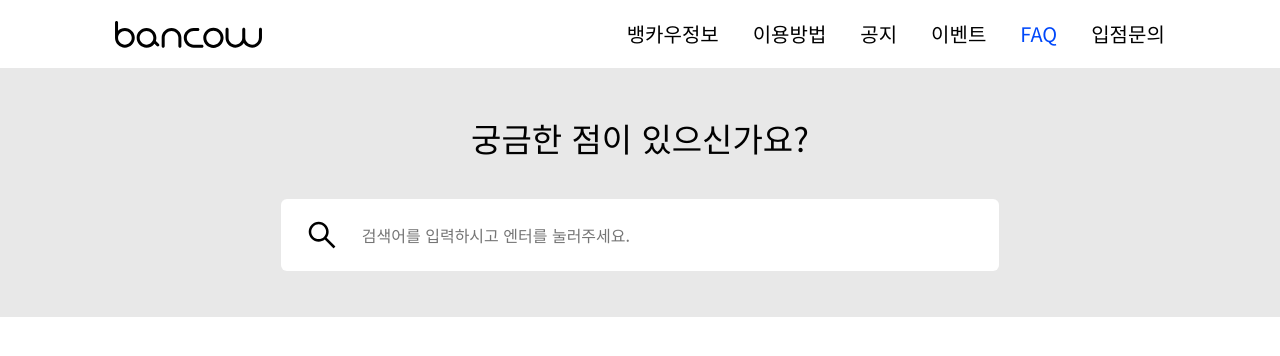
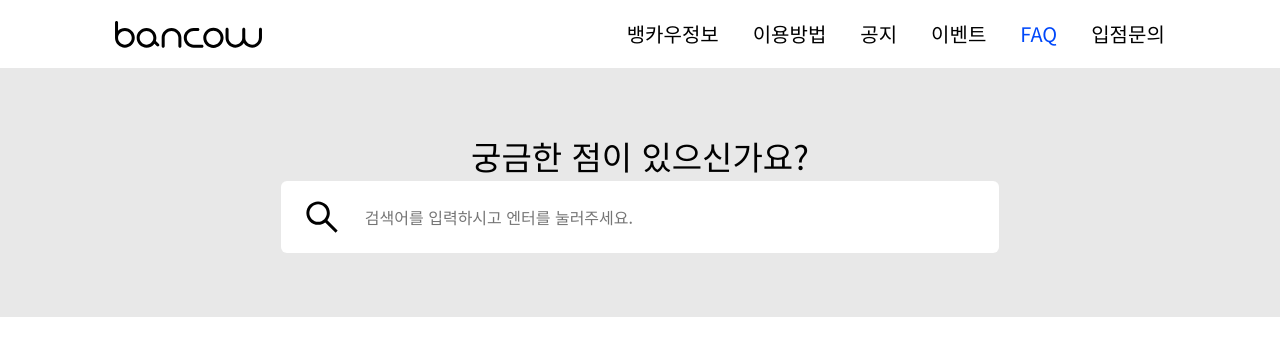
Before and after one commit to iamidlek/bancow-client, a Next.js app: page /faq in a window 1280 px wide. Shown: the top 356 px of the page. Built offline with nearby package versions, Linux system fonts and the light colour scheme.

Commit message:
style: Modify style about Search section

```diff
--- a/src/pages/faq/index.tsx
+++ b/src/pages/faq/index.tsx
@@ -16,6 +16,17 @@ export const Section = styled.section`
   text-align: center;
 `;
 
+export const HeadLine4Style = styled(HeadLine4)`
+  margin-bottom: 35px;
+
+  @media ${props => props.theme.breakpoints.md} {
+    font-size: ;
+  }
+  @media ${props => props.theme.breakpoints.sm} {
+    font-size: ;
+  }
+`;
+
 export const SearchForm = styled.form`
   display: flex;
   justify-content: center;
@@ -27,11 +38,12 @@ export const SearchForm = styled.form`
   border-radius: 6px;
 
   @media ${props => props.theme.breakpoints.md} {
-    width: 90%;
-    height: 50px;
+    width: 500px;
+    height: 60px;
   }
   @media ${props => props.theme.breakpoints.sm} {
-    width: 88%;
+    width: 160.06px;
+    height: 16.06px;
   }
 `;
 
@@ -42,28 +54,57 @@ export const SearchWrapper = styled.div`
   margin-right: 35%;
 `;
 
+export const AiOutlineSearchStyle = styled(AiOutlineSearch)`
+  width: 40px;
+  height: 40px;
+  margin: 0 23px 0 20px;
+
+  @media ${props => props.theme.breakpoints.md} {
+    width: 17.38px;
+    height: 17.38px;
+  }
+  @media ${props => props.theme.breakpoints.sm} {
+    width: 6.98px;
+    height: 6.98px;
+  }
+`;
+
 export const SearchBar = styled.input`
   border: none;
   width: 382px;
+  &::placeholder {
+    line-height: 34px;
+  }
   &:focus {
     outline: none;
     text-align: left;
   }
+
+  @media ${props => props.theme.breakpoints.md} {
+    width: 166.08px;
+    height: 14.78px;
+    &::placeholder {
+      line-height: 14.78px;
+    }
+  }
+  @media ${props => props.theme.breakpoints.sm} {
+    width: 85.16px;
+    height: 7.58px;
+    &::placeholder {
+      line-height: 7.58px;
+    }
+  }
 `;
 
+// TODO: Form에 검색 api 연결
 const Faq = () => {
   return (
     <SearchArea>
       <Section>
-        <HeadLine4 style={{ marginBottom: '35px' }}>
-          궁금한 점이 있으신가요?
-        </HeadLine4>
-        {/* // TODO: api 연결 */}
+        <HeadLine4>궁금한 점이 있으신가요?</HeadLine4>
         <SearchForm>
           <SearchWrapper>
-            <AiOutlineSearch
-              style={{ fontSize: '34px', margin: '0 23px 0 20px' }}
-            />
+            <AiOutlineSearchStyle />
             <label htmlFor='keyword'></label>
             <SearchBar
               type='text'
```
